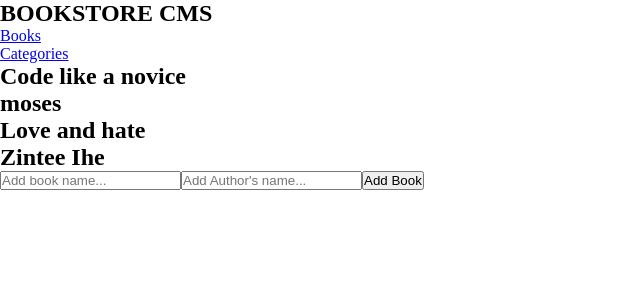
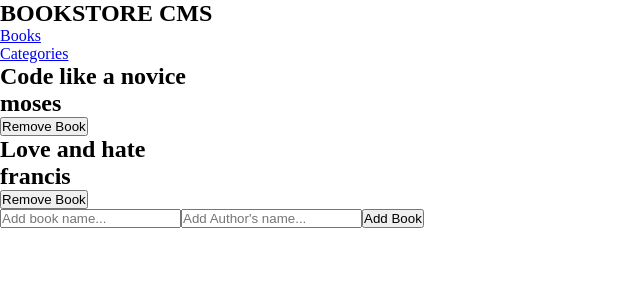
Before and after one commit to Moses-chibuike/BookStore, a React (Create React App) app: page / in a window 1280 px wide. Shown: the top 300 px of the page, without its empty margins (0-640 px from the left). Built offline with nearby package versions, Linux system fonts and the light colour scheme.

Commit message:
Review changes

```diff
--- a/src/components/BookItem.js
+++ b/src/components/BookItem.js
@@ -11,6 +11,7 @@ function BookItem({ book }) {
       <h2>
         {author}
       </h2>
+      <button type="submit">Remove Book</button>
     </div>
   );
 }
--- a/src/components/Books.js
+++ b/src/components/Books.js
@@ -11,7 +11,7 @@ function Books() {
     },
     {
       title: 'Love and hate',
-      author: 'Zintee Ihe',
+      author: 'francis',
       index: 2,
     },
   ];
```
Also changed, not shown: 1 other file (tests, documents, lock files or other folders).
